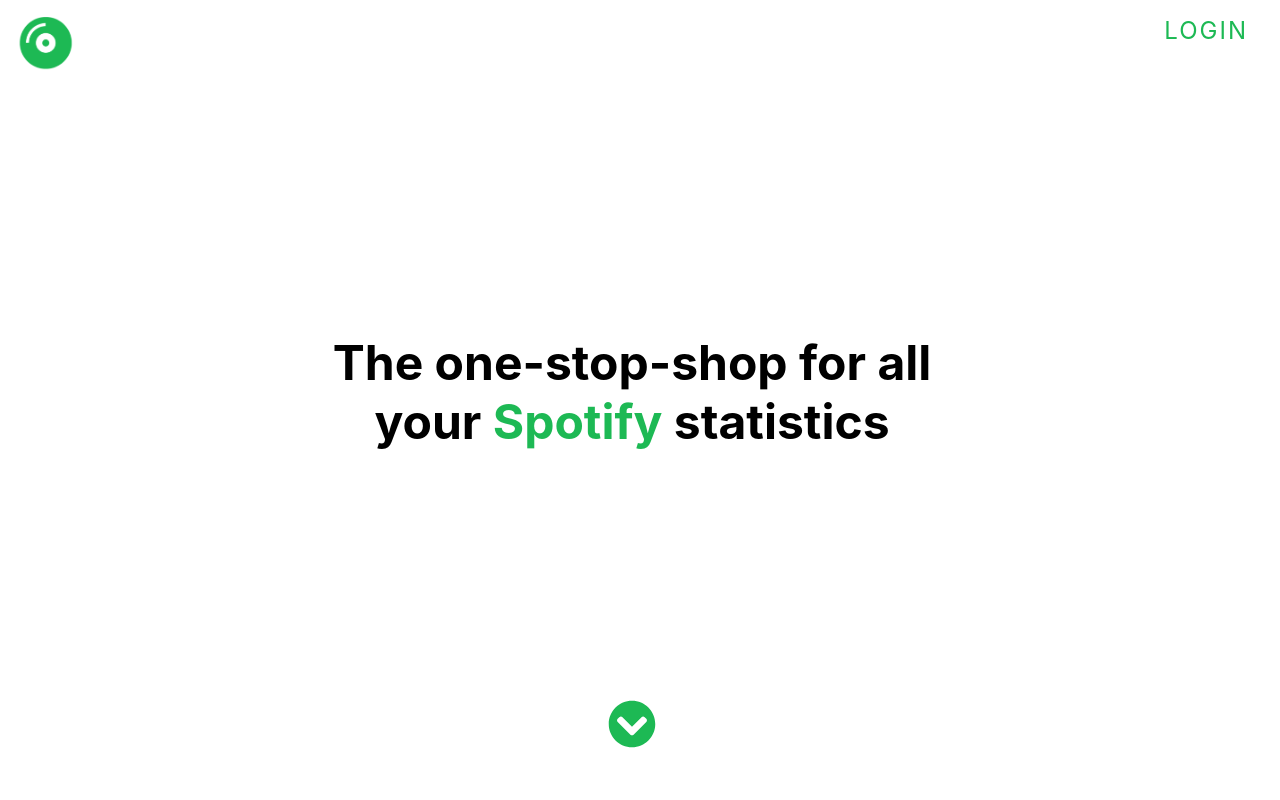
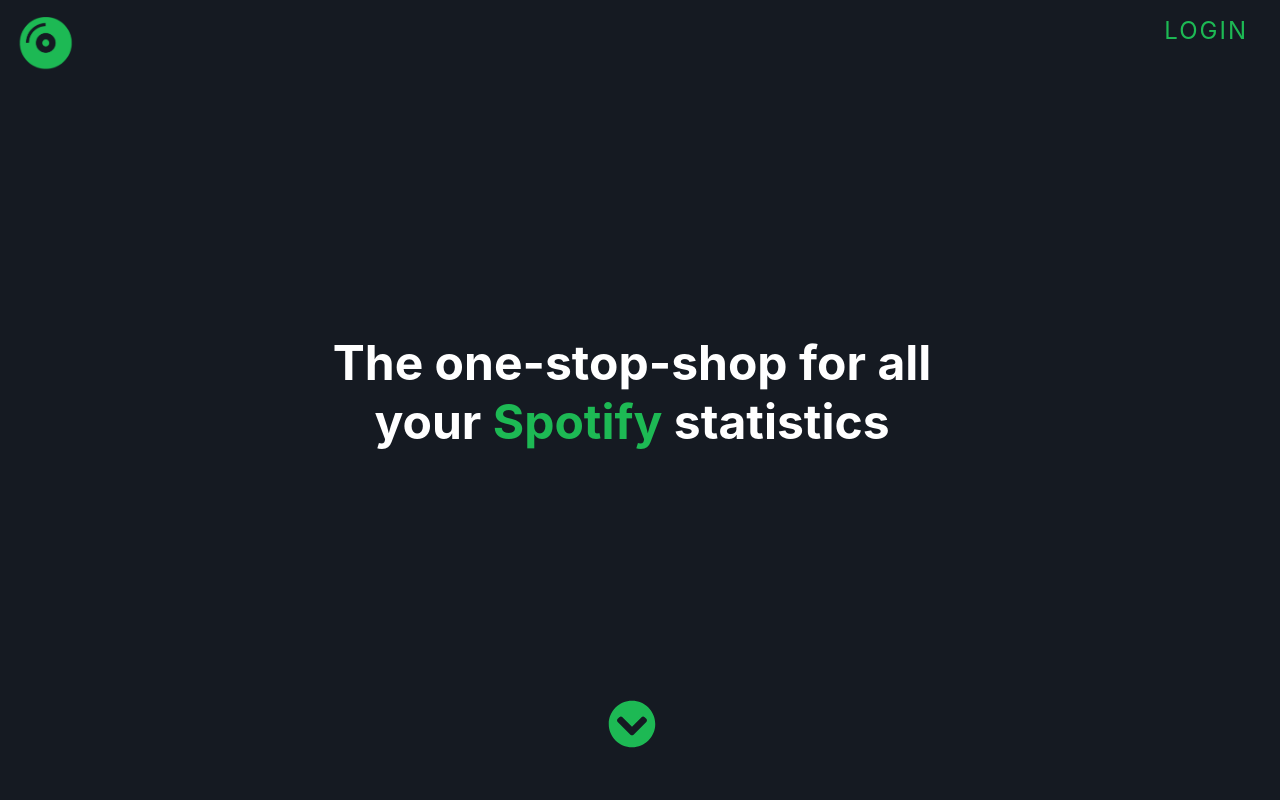
Before and after one commit to luca2849/myspotifystats-react, a Next.js app: page / in a window 1280 px wide. Shown: the top 800 px of the page. Built offline with nearby package versions, Linux system fonts and the light colour scheme.

Commit message:
MSS-30 - Some styling fixes

```diff
--- a/styles/ActionIcons.module.scss
+++ b/styles/ActionIcons.module.scss
@@ -1,6 +1,6 @@
 @use "../util/styles/mixins/media" as *;
 @use "../util/styles/vars/animations" as *;
-@import "../util/styles/vars/colours";
+@use "../util/styles/vars/colours" as *;
 
 .actions {
 	display: flex;
--- a/styles/globals.css
+++ b/styles/globals.css
@@ -4,6 +4,8 @@
 	margin: 0;
 	font-family: -apple-system, BlinkMacSystemFont, Segoe UI, Roboto, Oxygen,
 		Ubuntu, Cantarell, Fira Sans, Droid Sans, Helvetica Neue, sans-serif;
+	color: white;
+	background: #151a22;
 }
 
 a {
```
